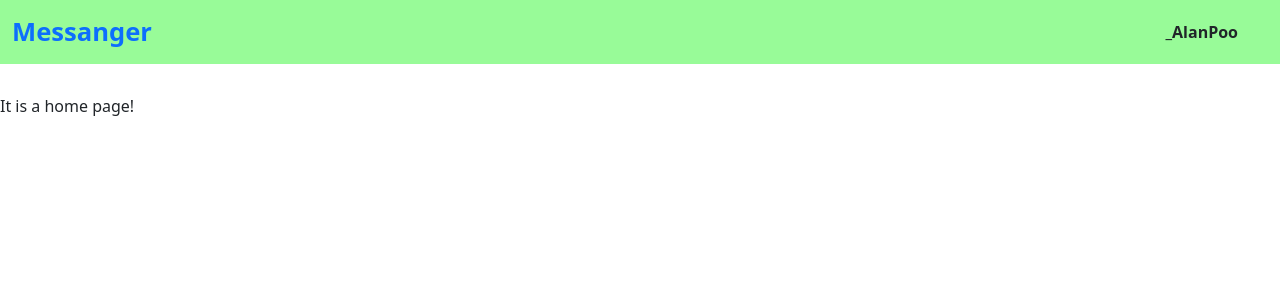
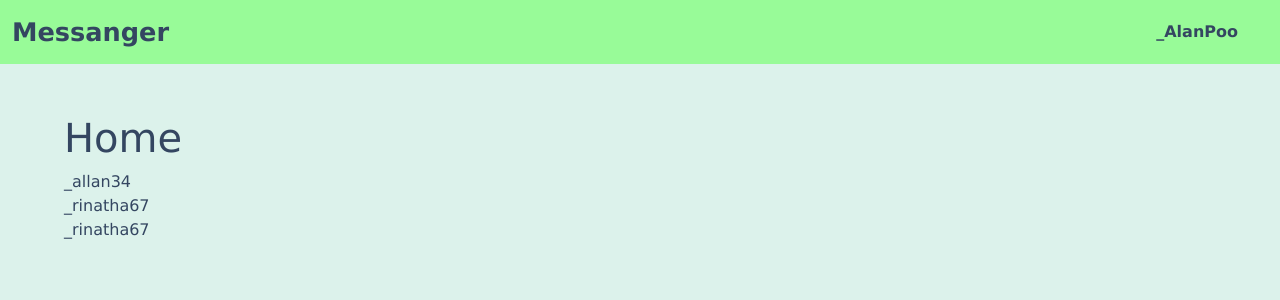
Before and after one commit to alena22292/vue-project, a Vue app: page / in a window 1280 px wide. Shown: the top 300 px of the page. Built offline with nearby package versions, Linux system fonts and the light colour scheme.

Commit message:
Home page with the list of users, call API-placeholder

```diff
--- a/src/App.vue
+++ b/src/App.vue
@@ -1,9 +1,11 @@
 <template>
-  <!-- Navbar -->
-  <Navbar :username="state.username" />
-  <!-- End Navbar -->
-  <!-- <router-link to="/">Home</router-link> -->
-  <router-view/>
+  <div class="app">
+    <!-- Navbar -->
+    <Navbar :username="state.username" />
+    <!-- End Navbar -->
+    <!-- <router-link to="/">Home</router-link> -->
+    <router-view/>
+  </div>
 </template>
 
 <script>
@@ -27,4 +29,8 @@ export default {
 
 
 <style lang="scss">
+  .app {
+    font-family: 'Lucida Sans', 'Lucida Sans Regular', 'Lucida Grande', 'Lucida Sans Unicode', Geneva, Verdana, sans-serif;
+    color: rgb(52, 70, 97);
+  }
 </style>
--- a/src/assets/users.js
+++ b/src/assets/users.js
@@ -24,6 +24,16 @@ export const users = {
                 {"id": 1, "content": "Hi thew framework. IT is cool!", "likes": 0},
                 {"id": 2, "content": "This framework called VueJS", "likes": 0}
             ]
+        },
+        {
+            "id": 3,
+            "username": "_rinatha67",
+            "firstName": "Rinatha",
+            "lastName": "Wood",
+            "email": "dino2222@mail.ru",
+            "isAdmin": true,
+            "posts": [
+             ]
         }
     ]
 }
--- a/src/components/CreatePostPanel.vue
+++ b/src/components/CreatePostPanel.vue
@@ -4,6 +4,7 @@
         <label for="newPost">New Post ({{ countedCharactersPost }}/20)</label>
         <!-- v-model needs for synce up to the given data() -->
         <textarea id="newPost" rows="4" v-model="state.newPostContent"></textarea>
+        <div class="d-flex">
             <div class="user-profile__post-type">
                 <label for="postType">Post Type</label>
                 <select id="postType" v-model="state.selectedPostType">
@@ -13,9 +14,11 @@
                     </option>
                 </select>
             </div>
-        <button class="btn-submit">
+            <button class="btn btn-success btn-submit">
                 Send!
             </button>
+        </div>
+
     </form>
 </template>
 
@@ -66,10 +69,10 @@ export default {
         color: red;
         .btn-submit {
           cursor: not-allowed;
+          pointer-events: none;
           border: none;
           background-color: red;
           color: white;
-          pointer-events: none;
         }
       }
   }
--- a/src/components/Navbar.vue
+++ b/src/components/Navbar.vue
@@ -1,7 +1,9 @@
 <template>
   <nav class="navbar navbar-expand-sm">
     <div class="container-fluid d-flex">
-      <a class="navbar-brand">Messanger</a>
+      <router-link to='/'>
+        <div class="navbar-brand">Messanger</div>
+      </router-link>
       <div class="navbar-username">
          {{ username }}
       </div>
--- a/src/styles/base.scss
+++ b/src/styles/base.scss
@@ -2,4 +2,11 @@ body {
     margin: 0 !important;
     padding: 0 !important;
     background-color: rgb(220, 242, 235);
+    font-family: 'Lucida Sans', 'Lucida Sans Regular', 'Lucida Grande', 'Lucida Sans Unicode', Geneva, Verdana, sans-serif;
+    color: rgb(52, 70, 97);
 }
+
+a {
+    color: inherit;
+    text-decoration: none;
+}
--- a/src/views/Home.vue
+++ b/src/views/Home.vue
@@ -1,13 +1,33 @@
 <template>
   <div class="home">
-    It is a home page!
+    <h1>Home</h1>
+    <div class="user-list">
+      <router-link v-for="user in users.users" :key="user.id" :to="{ name: 'UserProfile', params: { userId: user.id } }">
+         <div>{{ user.username }}</div>
+      </router-link>
+    </div>
   </div>
 </template>
 
 <script>
 // @ is an alias to /src
+import { users } from '../assets/users';
 
 export default {
-  name: 'Home'
+  name: 'Home',
+  setup(){
+    return {
+      users
+    }
+  }
 }
 </script>
+
+<style lang="scss" scoped>
+.home {
+  margin: 50px 5%;
+}
+.user-list {
+
+}
+</style>
--- a/src/views/UserProfile.vue
+++ b/src/views/UserProfile.vue
@@ -37,7 +37,7 @@ export default {
 
     const state = reactive({
       followers: 0,
-      user: users.users.filter(obj => obj.id == userId.value)[0]
+      user: users.users.filter(obj => obj.id == userId.value)[0] || alert("The user doesn't exist yet")
     })
 
     // computed property: don't accept arguments, the get dynamic values based on other props
```
Lines whose indentation alone changed are shown as unchanged.
